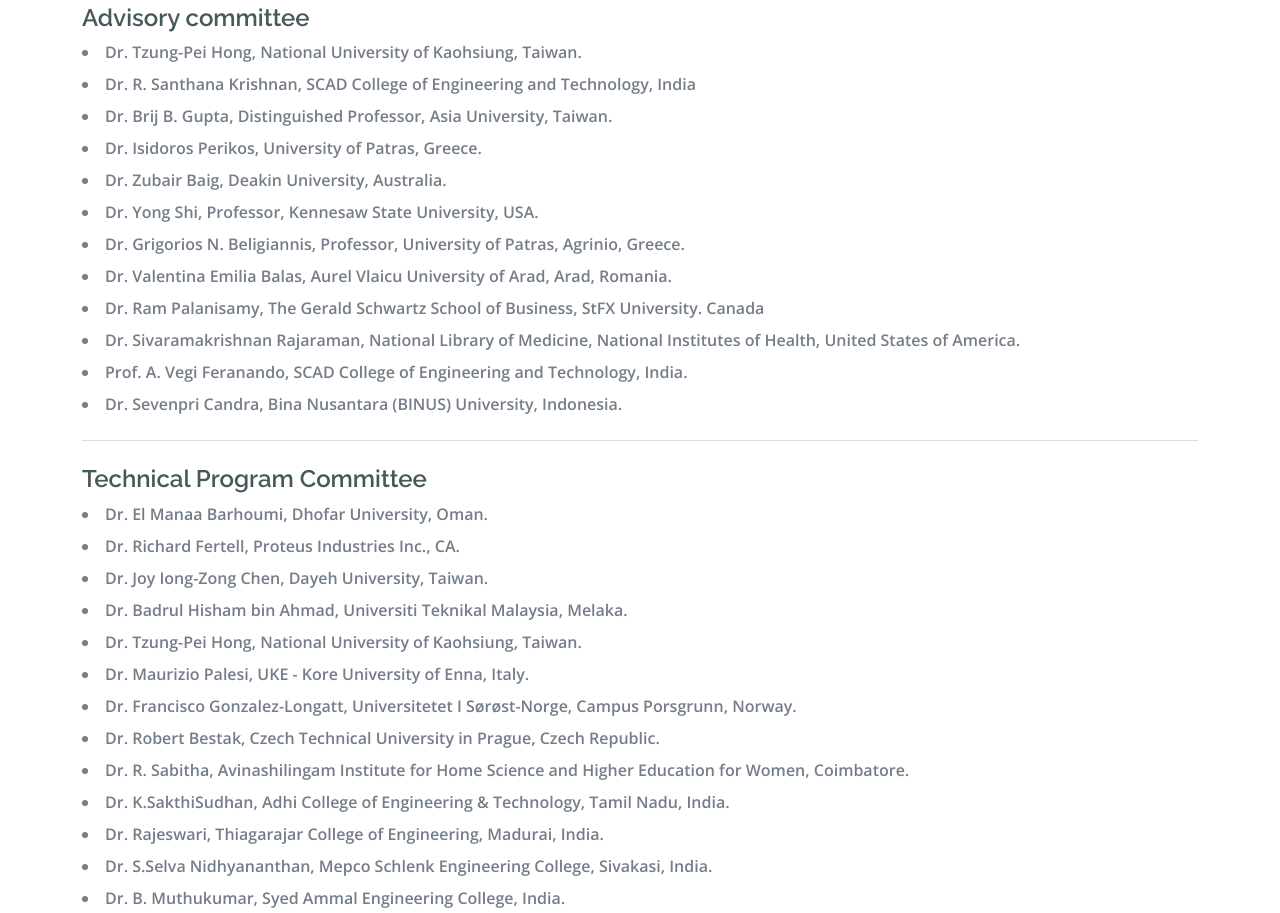
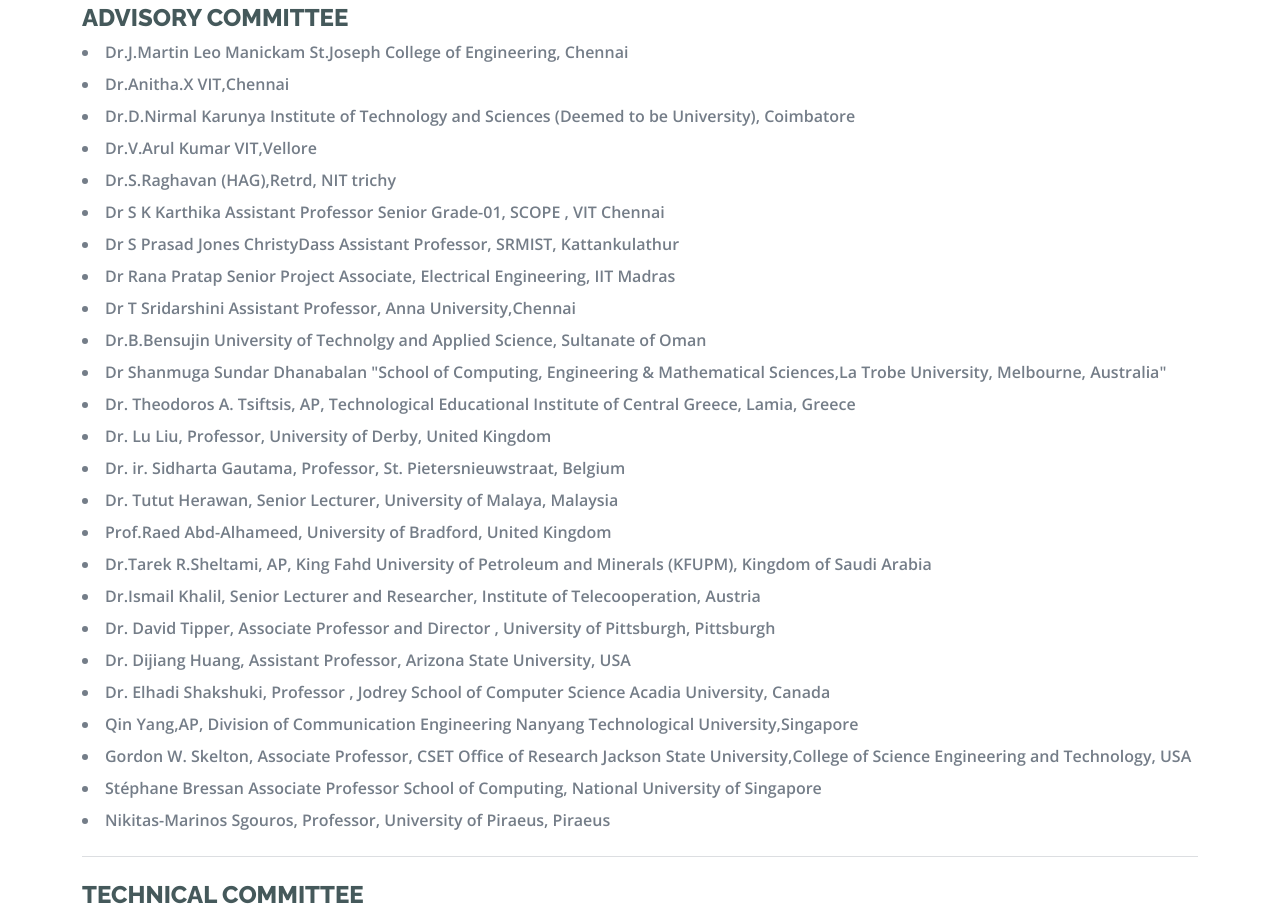
Before and after one commit to ShankarSharmakj/PEACE-2025-WEBSITE, a plain HTML site: page committee.html in a window 1280 px wide. Shown: the part 1256-2169 px from the top of the page. Drawn offline with nearby package versions, Linux system fonts and the light colour scheme; some packages are replaced by stand-ins of ours; files that its build step writes are made by us from their sources; a script that the page names is missing; files whose address does not match are found by name.

Commit message:
Update committee.html

```diff
--- a/committee.html
+++ b/committee.html
@@ -218,23 +218,59 @@
 
                 </div>
                 <hr />
-                <h4>Advisory committee</h4>
-        <li class="mt-2">Dr. Tzung-Pei Hong, National University of Kaohsiung, Taiwan.</li>
-        <li class="mt-2">Dr. R.  Santhana Krishnan,  SCAD College of Engineering and Technology, India</li>
-        <li class="mt-2">Dr. Brij B. Gupta, Distinguished Professor, Asia University, Taiwan.</li>
-        <li class="mt-2">Dr. Isidoros Perikos, University of Patras, Greece.</li>
-        <li class="mt-2">Dr. Zubair Baig, Deakin University, Australia.</li>
-        <li class="mt-2">Dr. Yong Shi, Professor, Kennesaw State University, USA.</li>
-        <li class="mt-2">Dr. Grigorios N. Beligiannis, Professor, University of Patras, Agrinio, Greece.</li>
-        <li class="mt-2">Dr. Valentina Emilia Balas, Aurel Vlaicu University of Arad, Arad, Romania.</li>
-        <li class="mt-2">Dr. Ram Palanisamy, The Gerald Schwartz School of Business, StFX University. Canada</li>
-        <li class="mt-2">Dr. Sivaramakrishnan Rajaraman, National Library of Medicine, National Institutes of Health, United States of America.</li>
-        <li class="mt-2">Prof. A. Vegi Feranando, SCAD College of Engineering and Technology, India.</li>
+                <h4><b>ADVISORY COMMITTEE</b></h4>
+                <li class="mt-2">Dr.J.Martin Leo Manickam	St.Joseph College of Engineering, Chennai
+                </li>
+                <li class="mt-2">Dr.Anitha.X	VIT,Chennai
+                </li>
+                <li class="mt-2">Dr.D.Nirmal	Karunya Institute of Technology and Sciences (Deemed to be University), Coimbatore
+                </li>
+                <li class="mt-2">Dr.V.Arul Kumar	VIT,Vellore
+                </li>
+                <li class="mt-2">Dr.S.Raghavan	(HAG),Retrd, NIT trichy
+                </li>
+                <li class="mt-2">Dr S K Karthika	Assistant Professor Senior Grade-01, SCOPE , VIT Chennai
+                </li>
+                <li class="mt-2">Dr S Prasad Jones ChristyDass	Assistant Professor, SRMIST, Kattankulathur
+                </li>
+                <li class="mt-2">Dr Rana Pratap	Senior Project Associate, Electrical Engineering, IIT Madras
+                </li>
+                <li class="mt-2">Dr T Sridarshini	Assistant Professor, Anna University,Chennai</li>
+                <li class="mt-2">Dr.B.Bensujin	University of Technolgy and Applied Science, Sultanate of Oman
+                </li>
+                <li class="mt-2">Dr Shanmuga Sundar Dhanabalan	"School of Computing, Engineering & Mathematical Sciences,La Trobe University, Melbourne, Australia"
+                </li>
+        <li class="mt-2">Dr. Theodoros A. Tsiftsis, AP, Technological Educational Institute of  Central Greece, Lamia, Greece
+        </li>
+        <li class="mt-2">Dr. Lu Liu, Professor, University of Derby, United Kingdom
+        </li>
+        <li class="mt-2">Dr. ir. Sidharta Gautama, Professor, St. Pietersnieuwstraat, Belgium
+        </li>
+        <li class="mt-2">Dr. Tutut Herawan, Senior Lecturer, University of  Malaya, Malaysia
+        </li>
+        <li class="mt-2">Prof.Raed Abd-Alhameed, University of Bradford, United Kingdom
+        </li>
+        <li class="mt-2">Dr.Tarek R.Sheltami, AP, King Fahd University of Petroleum and Minerals (KFUPM), Kingdom of Saudi Arabia
+        </li>
+        <li class="mt-2">Dr.Ismail Khalil, Senior Lecturer and Researcher, Institute of Telecooperation, Austria
+        </li>
+        <li class="mt-2">Dr. David Tipper, Associate Professor and Director , University of Pittsburgh, Pittsburgh
+        </li>
+        <li class="mt-2">Dr. Dijiang Huang, Assistant Professor, Arizona State University, USA
+        </li>
+        <li class="mt-2">Dr. Elhadi Shakshuki, Professor , Jodrey School of Computer Science Acadia University, Canada
+        </li>
+        <li class="mt-2">Qin Yang,AP, Division of Communication Engineering Nanyang Technological University,Singapore
+        </li>
+        <li class="mt-2">Gordon W. Skelton, Associate Professor, CSET Office of Research Jackson State University,College of Science Engineering and Technology, USA
+        </li>
+        <li class="mt-2">Stéphane Bressan Associate Professor School of Computing, National University of Singapore
+        </li>
         <li class="mt-2">
-          Dr. Sevenpri Candra, Bina Nusantara (BINUS) University, Indonesia.
+          Nikitas-Marinos Sgouros, Professor, University of Piraeus, Piraeus
         </li>
                 <hr class="my-4" />
-                <h4>Technical Program Committee</h4>
+                <h4><b>TECHNICAL COMMITTEE</b></h4>
 
              <li class="mt-2">Dr. El Manaa Barhoumi, Dhofar University, Oman.</li>
         <li class="mt-2">Dr. Richard Fertell, Proteus Industries Inc., CA.</li>
```
